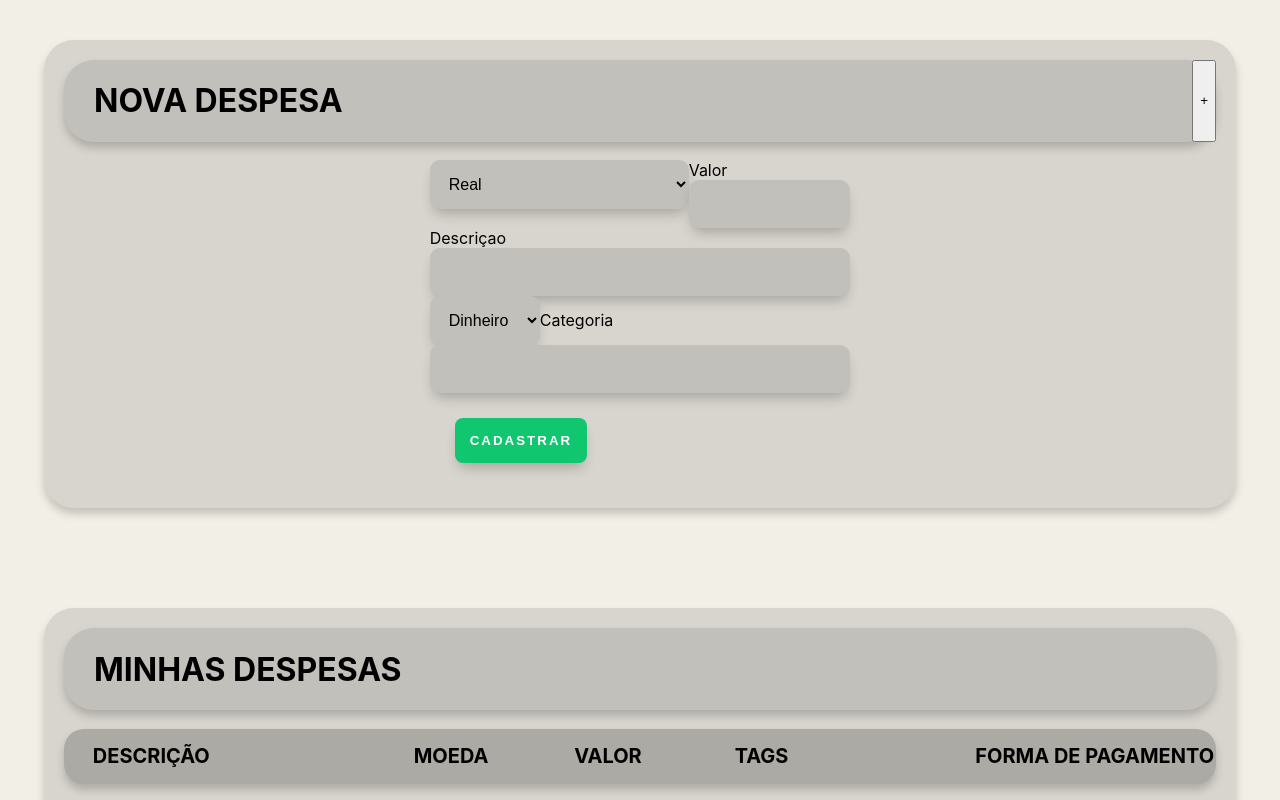
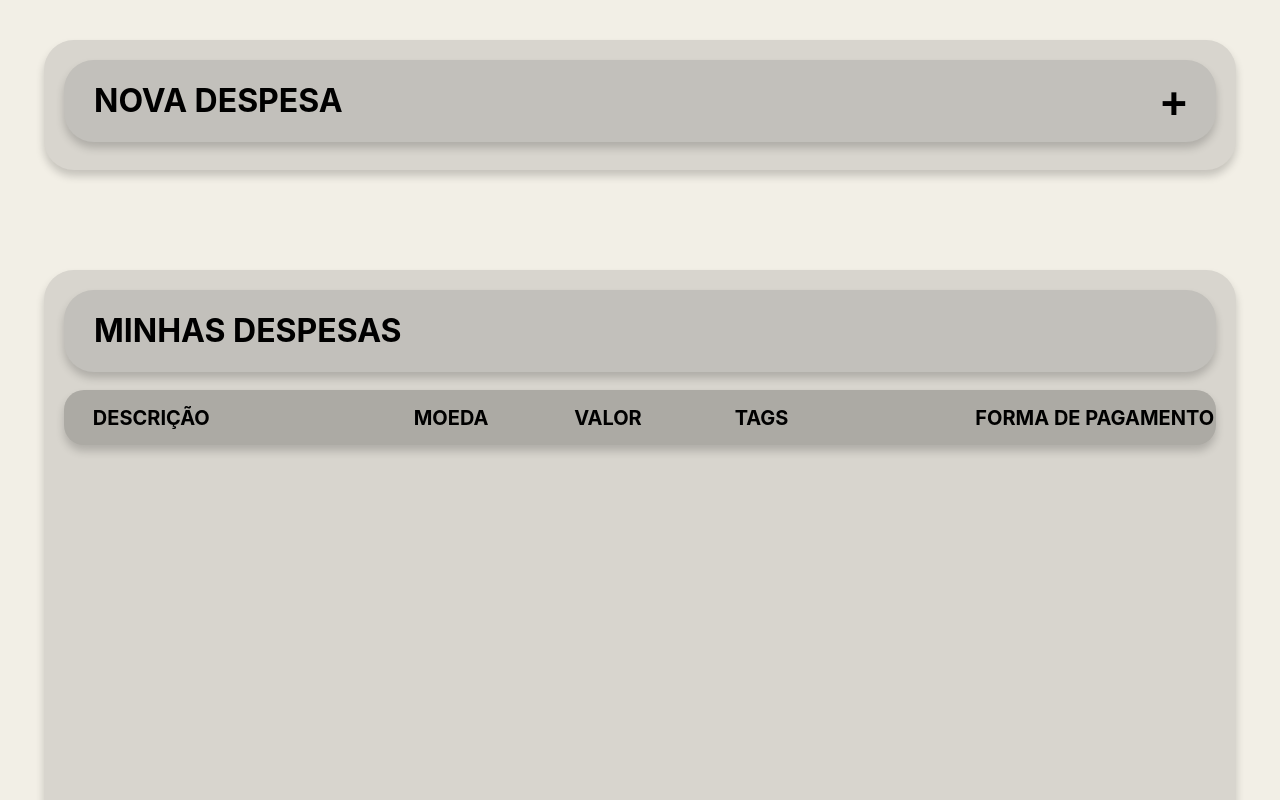
Before and after one commit to rcmertz/e-wallet, a React (Create React App) app: page /wallet in a window 1280 px wide. Shown: the top 800 px of the page. Built offline with nearby package versions, Linux system fonts and the light colour scheme.

Commit message:
ajustes no formulario e na tabela

```diff
--- a/src/components/expense/Expense.css
+++ b/src/components/expense/Expense.css
@@ -17,8 +17,8 @@ body{
     display: flex;
     flex-direction: column;
     align-items: center;
-    justify-content: center;
-    height: 20%;
+    /* justify-content: center; */
+    height: 90px;
     width: 90%;
     background: #D8D5CE;
     margin: 40px;
@@ -26,16 +26,28 @@ body{
     box-shadow: 0px 6px 9px rgba(0, 0, 0, 0.19);
     padding: 20px;
     overflow: hidden;
+    transition: height 0.5s ease-in-out;
 }
 
 .expense-form-title{
     display: flex;
+    position:relative;
     justify-content: space-between;
     background-color: #C2C0BB;
     width: 100%;
     margin-bottom: 1.6%;
     box-shadow: 0px 6px 9px rgba(0, 0, 0, 0.19);
     border-radius: 30px;
+}
+
+.expense-form-title button {
+    background: none;
+    border: none;
+    font-size: 45px;
+    margin-right: 2%;
+    margin-top: 0.6%;
+    font-weight: bold;
+    cursor: pointer;
 }
 
 .expense-form-title > h1 {
@@ -101,7 +113,7 @@ body{
 }
 
 .exp-table-body{
-    width: 100%;
+    width: 99.3%;
     height: 400px;
     display: flex;
     flex-direction: column;
@@ -109,6 +121,7 @@ body{
     font-size: 20px;
     overflow-y: auto;
     margin-top: 15px;
+    padding-right: 10px;
 }
 
 .exp-table-row{
@@ -119,22 +132,62 @@ body{
     align-items: center;
     border-radius: 20px;
     font-size: 20px;
-    margin-top: 5px;
-    margin-bottom: 5px;
+    margin-top: 10px;
     box-shadow: 0px 6px 9px rgba(0, 0, 0, 0.19);
 }
 
-.form-group-1{
+.form-group{
+    display: flex;
+    align-items: center;
+    flex-direction: column;
+    justify-content: center;
+    align-items: center;
+    width: 100%;
+}
+
+.form-group-1, .form-group-3{
+    display: flex;
+    flex-direction: row;
+    justify-content: space-around;
+    width: 90%;
+}
+
+.form-group-2{
     display: flex;
     flex-direction: row;
     justify-content: center;
-    align-items: flex-start;
-    justify-content: space-around;
+    width: 90%;
 }
 
-.form-group-1 select, input{
-    width: 100%;
-    justify-content: space-around;
+.form-group-1 > label > select{
+    width: 35vw;
+}
+
+.form-group-1 > label > input{
+    width: 35vw;
+}
+
+.form-group-3 > label > select{
+    width: 35vw;
+}
+
+.form-group-3 > label > input{
+    width: 35vw;
+}
+
+.form-group-2 > label > input{
+    width: 75vw;
+}
+
+.form-group-4 {
+    width: 77.5vw;
+    display: flex;
+    justify-content: flex-end;
+    margin-top: 20px;
+}
+
+select, input{
+    /* justify-content: space-between; */
     border: none;
     border-radius: 10px;
     padding: 15px;
@@ -145,15 +198,29 @@ body{
     box-sizing: border-box;
 }
 
-.form-group-3 select{
-    /* width: 100%; */
-    border: none;
-    justify-content: space-around;
+/* width */
+.exp-table-body::-webkit-scrollbar {
+    width: 40px;
+  }
+
+  /* Track */
+.exp-table-body::-webkit-scrollbar-track {
+    background: #C2C0BB;
     border-radius: 10px;
-    padding: 15px;
-    background: #C2C0BB;
-    font-size: 12pt;
-    box-shadow: 0px 8px 13px -4px rgba(0, 0, 0, 0.24);
-    outline: none;
-    box-sizing: border-box;
+  }
+
+  /* Handle */
+.exp-table-body::-webkit-scrollbar-thumb {
+    background: #ACAAA4;
+    border-radius: 10px;
+    box-shadow: 0px 4px 9px rgba(0, 0, 0, 0.10);
+  }
+
+  /* Handle on hover */
+.exp-table-body::-webkit-scrollbar-thumb:hover {
+    background: #a8a6a0;
+  }
+
+.expense-pagamento::-ms-expand {
+    background-position: top 5px right 4px;
 }
--- a/src/components/expense/Expense.jsx
+++ b/src/components/expense/Expense.jsx
@@ -44,23 +44,45 @@ export default function Expense() {
 
   }
 
+  var isOpen = false;
+
+  const expandForm = () => {
+      if(isOpen == false){
+        isOpen = true;
+        document.getElementById("expense-form-card").style.height = "540px";
+      }
+      else{
+        isOpen = false;
+        document.getElementById("expense-form-card").style.height = "90px";
+      }
+
+  }
+
   return (
     <div className="expense">
       <div className="expense-form-card" id="expense-form-card">
         <div className="expense-form-title">
           <h1>NOVA DESPESA</h1>
-          <button>+</button>
+          <button id="button" onClick={expandForm}>+</button>
         </div>
-        <div className="form-group">
+        <form className="form-group">
+
           <div className="form-group-1">
 
+            <label htmlFor="moeda">
+              <p>Moeda</p>
               <select id="moeda" name="moeda" className="expense-moeda">
                 <option value="real">Real</option>
                 <option value="dolar">Dolar</option>
                 <option value="euro">Euro</option>
               </select>
+            </label>
 
-            <Input id='valor' type='number'>Valor</Input>
+            {/* <Input id='valor' type='number'>Valor</Input> */}
+            <label htmlFor="valor">
+              <p>Valor</p>
+              <input type="number" id="valor" name="valor"/>
+            </label>
 
           </div>
 
@@ -71,13 +93,20 @@ export default function Expense() {
 
           <div className="form-group-3">
 
+            <label htmlFor="pagamento">
+              <p>Forma de Pagamento</p>
               <select id="pagamento" name="pagamento" className="expense-pagamento">
                 <option value="dinheiro">Dinheiro</option>
                 <option value="pix">PIX</option>
                 <option value="cartao">Cartao</option>
               </select>
+            </label>
 
-             <Input id='categoria' type='text'>Categoria</Input>
+            {/* <Input id='categoria' type='text'>Categoria</Input> */}
+            <label htmlFor="categoria">
+              <p>Categoria</p>
+              <input type="text" id="categoria" name="categoria"/>
+            </label>
 
           </div>
 
@@ -86,7 +115,9 @@ export default function Expense() {
               <Button id='login-button' onClick={handleSubmit}>Cadastrar</Button>
             </Link>
           </div>
-    </div>
+
+        </form>
+
       </div>
 
       <div className="expense-list-card">
--- a/src/components/input/Input.css
+++ b/src/components/input/Input.css
@@ -1,6 +1,7 @@
-label{
+/* label{
   display: flex;
   flex-direction: column;
   justify-content: flex-start;
   align-items: center;
-}
+  width: 100%;
+} */
--- a/src/components/input/Input.jsx
+++ b/src/components/input/Input.jsx
@@ -1,7 +1,7 @@
 export default function Input({ id, className, type, minlenght, maxlenght, children }) {
   return (
     <label htmlFor={id}>
-      {children}
+      <p>{children}</p>
       <input
         id={id}
         className={className}
```
Lines whose indentation alone changed are shown as unchanged.
